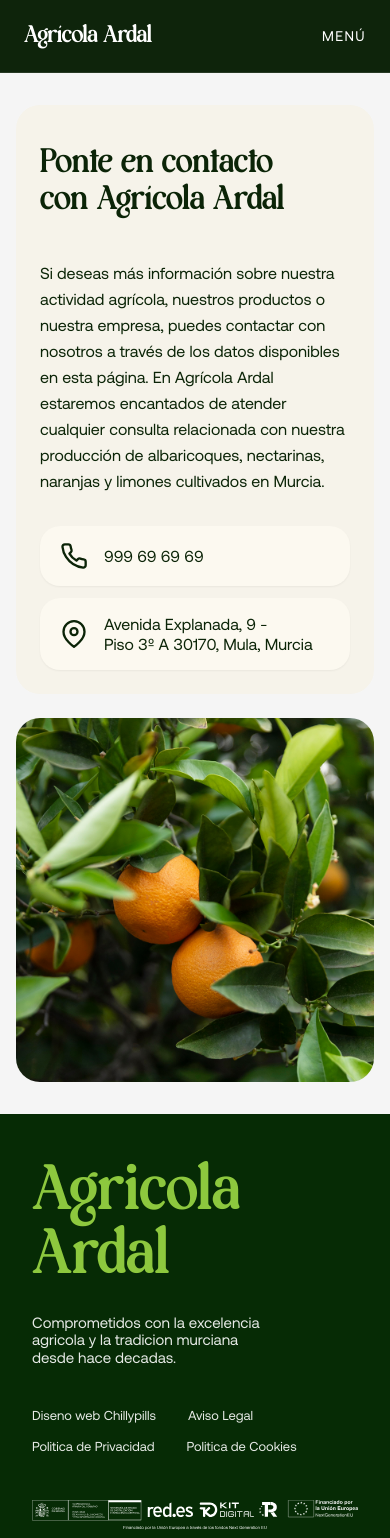
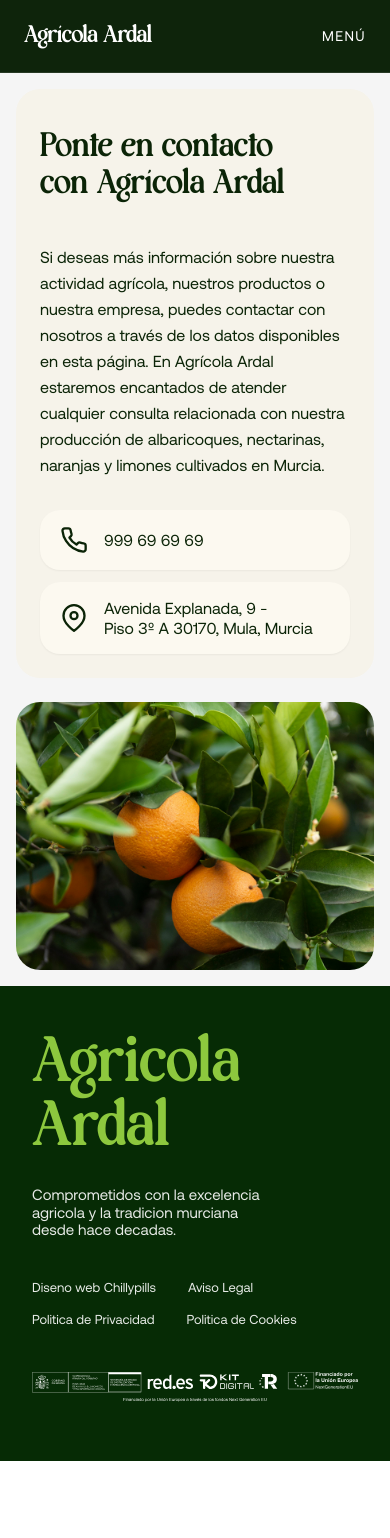
Before and after one commit to franciscovalera-dot/agricola_ardal, a Next.js app: page /contacto in a window 390 px wide. Shown: the top 1538 px of the page. After the commit the page ends 1461 px from the top, so only its background shows below. Built offline with nearby package versions, Linux system fonts and the light colour scheme.

Commit message:
Commit 2 12/05

```diff
--- a/src/app/contacto/page.tsx
+++ b/src/app/contacto/page.tsx
@@ -45,7 +45,7 @@ export default function ContactoPage() {
     <main className="min-h-screen bg-cream">
       <Navbar />
 
-      <section className="flex items-center px-4 py-8 md:px-8 md:py-12">
+      <section className="flex items-center px-4 py-4 md:px-8 md:py-12">
         <div className="mx-auto w-full max-w-[1800px]">
           <div className="relative grid gap-6 md:min-h-[90vh] md:grid-cols-2 md:items-stretch">
             <div className="flex flex-col rounded-3xl bg-sand p-6 pt-10 sm:p-8 sm:pt-14 md:p-12 md:pt-20 lg:p-16 lg:pt-28">
@@ -85,7 +85,7 @@ export default function ContactoPage() {
               </div>
             </div>
 
-            <div className="relative aspect-[900/916] w-full overflow-hidden rounded-3xl md:aspect-auto">
+            <div className="relative aspect-[4/3] w-full overflow-hidden rounded-3xl md:aspect-auto">
               <Image
                 src="/images/arbol-naranja.png"
                 alt="Naranjas en el árbol"
--- a/src/app/nosotros/page.tsx
+++ b/src/app/nosotros/page.tsx
@@ -84,7 +84,7 @@ export default function NosotrosPage() {
 
       <section
         aria-label="Sobre Agrícola Ardal"
-        className="relative h-[calc(100vh-72px)] w-full overflow-hidden"
+        className="relative h-[55vh] w-full overflow-hidden md:h-[calc(100vh-72px)]"
       >
         <Image
           src="/images/Cerezos.png"
@@ -94,7 +94,7 @@ export default function NosotrosPage() {
           className="object-cover"
         />
         <div className="absolute inset-0 flex items-end">
-          <h1 className="w-full whitespace-nowrap px-2 pb-6 text-center font-heading text-[clamp(2.5rem,14vw,222px)] leading-[0.95] text-cream drop-shadow-[0_2px_12px_rgba(0,0,0,0.35)] md:pb-10">
+          <h1 className="w-full px-4 pb-6 text-center font-heading text-[clamp(2.5rem,14vw,222px)] leading-[0.95] text-cream drop-shadow-[0_2px_12px_rgba(0,0,0,0.35)] md:whitespace-nowrap md:px-2 md:pb-10">
             Sobre Agrícola Ardal
           </h1>
         </div>
```
